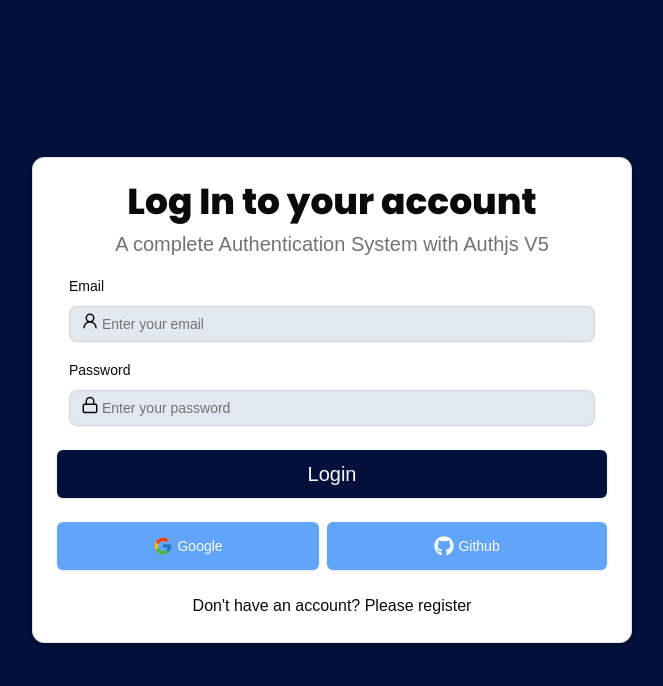
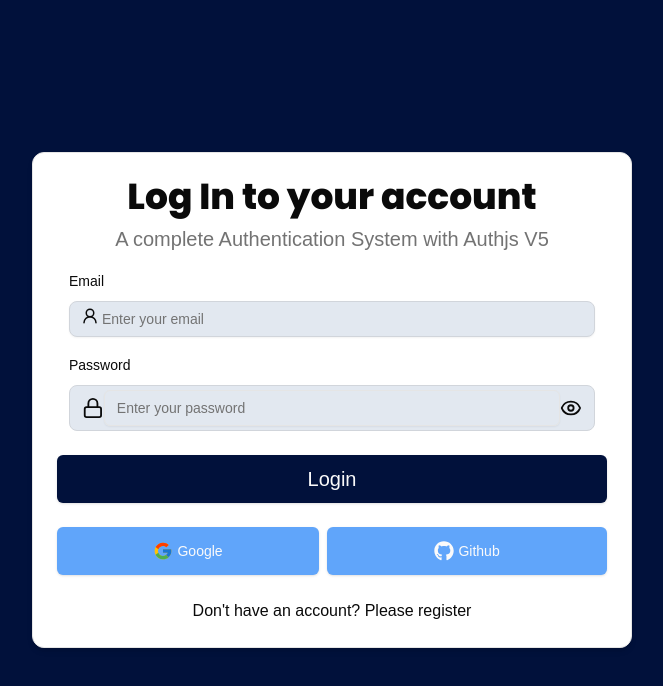
Before and after one commit to femiabimbola/Next-Auth-v5, a Next.js app: page /auth/login in a window 1280 px wide. Shown: the top 686 px of the page, without its empty margins (308-971 px from the left). Built offline with nearby package versions, Linux system fonts and the light colour scheme.

Commit message:
workig on the show password feat

```diff
--- a/components/login-form.tsx
+++ b/components/login-form.tsx
@@ -6,7 +6,7 @@ import { LoginSchema } from "@/schemas";
 import { zodResolver } from "@hookform/resolvers/zod";
 import * as z from "zod";
 import { Input } from "./ui/input";
-import { User2, Lock } from "lucide-react";
+import { User2, Lock, EyeIcon, EyeOff, Eye } from "lucide-react";
 import { Button } from "./ui/button";
 import FormError from "@/components/form-error";
 import FormSuccess from "@/components/form-success";
@@ -17,6 +17,7 @@ export const LoginForm = () => {
   // Setting the state
   const [error, setError] = useState<string | undefined>("");
   const [success, setSuccess] = useState<string | undefined>("");
+  const [showPassword, setShowPassword] = useState(false);
   const [isPending, startTransition] = useTransition();
 
   const form = useForm<z.infer<typeof LoginSchema>>({
@@ -76,20 +77,25 @@ export const LoginForm = () => {
             render={({ field }) => (
               <FormItem>
                 <FormLabel> Password</FormLabel>
-                <div className="relative my-3">
+                <div className="flex items-center px-3 py-1 bg-slate-200 border border-gray-300 rounded-lg">
+                  <Lock
+                    size={24}
+                    className=" flex items-center pointer-events-none"
+                  />
                   <FormControl>
                     <Input
                       {...field}
-                      className=" bg-slate-200 border border-gray-300 rounded-lg pl-8 focus:outline-none"
+                      className="focus-visible:ring-0 focus-visible:ring-offset-0 "
                       disabled={isPending}
                       placeholder="Enter your password"
-                      type="password"
+                      type={showPassword ? "text" : "password"}
                     />
                   </FormControl>
-                  <Lock
-                    size={30}
-                    className="absolute inset-y-0 left-0 pl-3 flex items-center pointer-events-none"
-                  />
+                  {showPassword ? (
+                    <EyeOff onClick={() => setShowPassword(false)} />
+                  ) : (
+                    <Eye onClick={() => setShowPassword(true)} />
+                  )}
                 </div>
                 <FormMessage />
               </FormItem>
--- a/routes.ts
+++ b/routes.ts
@@ -14,7 +14,7 @@ export const publicRoutes = ["/"];
 export const authRoutes = ["/auth/login", "/auth/register"];
 
 /**
- * The prefix for API authentication
+ * The prefix for API authentication.
  * Routes that start with this prefix are used for API authentication
  * @type{string}
  */
```
Also changed, not shown: middleware.ts (+40 -6 lines).
